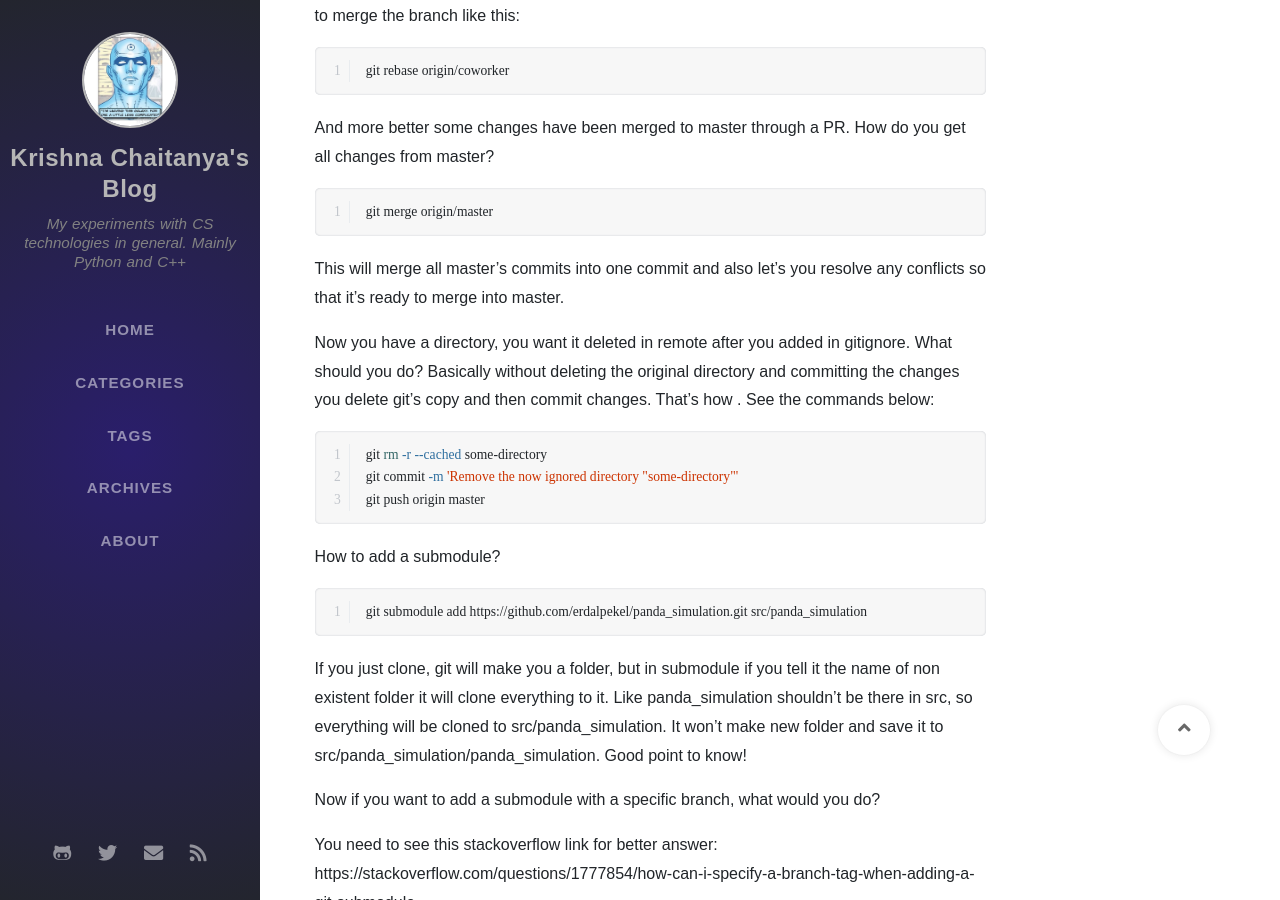
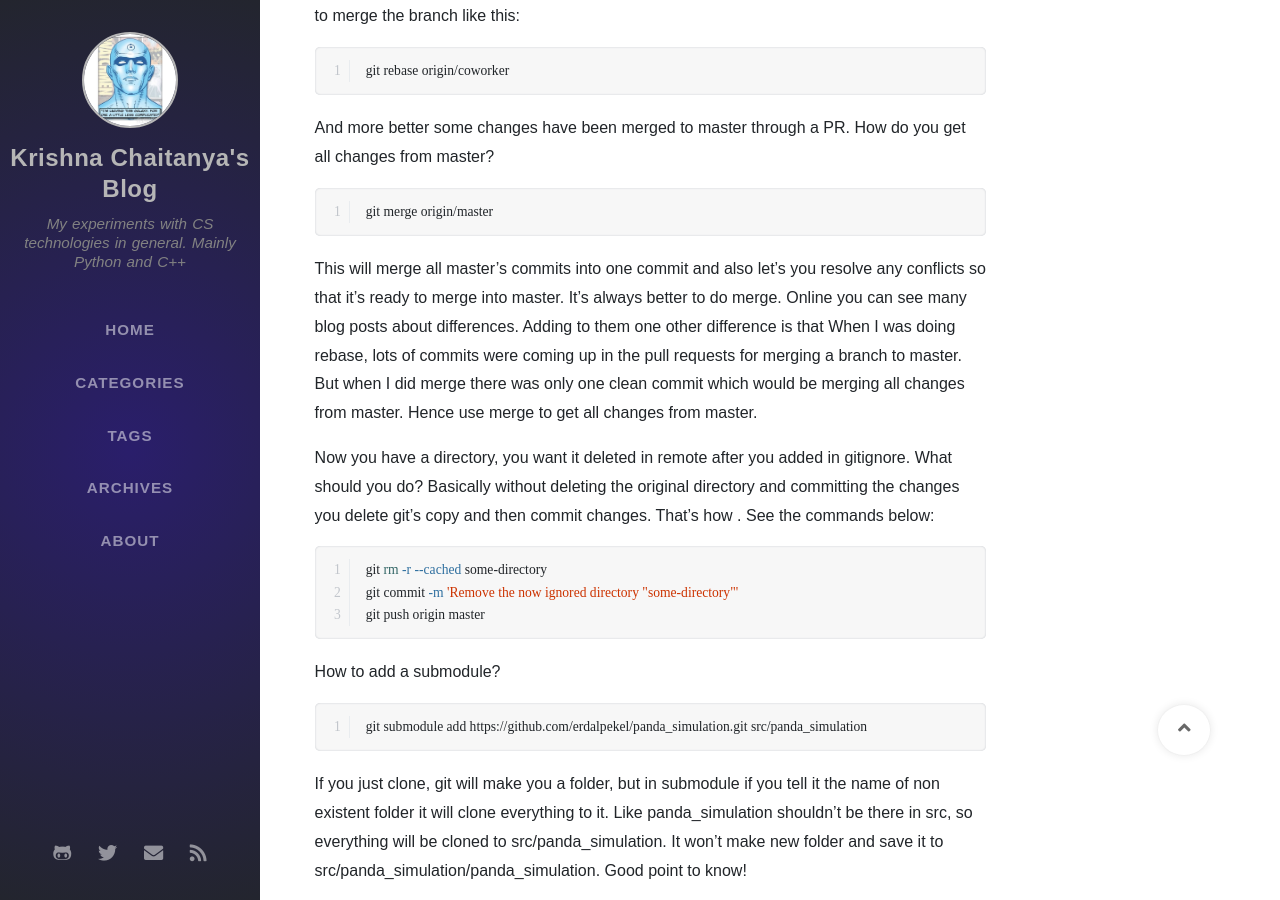
Before and after one commit to krishnachaitanya9/krishnachaitanya9.github.io, a Jekyll site: the page built from _posts/2020-02-10-Daily_Git_commands.md, in a window 1280 px wide and 900 px high, scrolled down 964 px. Built offline with Jekyll 4.4.1, drawn with Linux system fonts in a browser that asks for light colours; nearby versions of some CDN libraries; some web fonts are replaced.

Commit message:
Blog Content

````diff
--- a/_posts/2020-02-10-Daily_Git_commands.md
+++ b/_posts/2020-02-10-Daily_Git_commands.md
@@ -47,7 +47,7 @@ And more better some changes have been merged to master through a PR. How do you
 git merge origin/master
 ```
 
-This will merge all master's commits into one commit and also let's you resolve any conflicts so that it's ready to merge into master.
+This will merge all master's commits into one commit and also let's you resolve any conflicts so that it's ready to merge into master. It's always better to do merge. Online you can see many blog posts about differences. Adding to them one other difference is that When I was doing rebase, lots of commits were coming up in the pull requests for merging a branch to master. But when I did merge there was only one clean commit which would be merging all changes from master. Hence use merge to get all changes from master.
 
 Now you have a directory, you want it deleted in remote after you added in gitignore. What should you do? Basically without deleting the original directory and committing the changes you delete git's copy and then commit changes. That's how . See the commands below:
 
````
